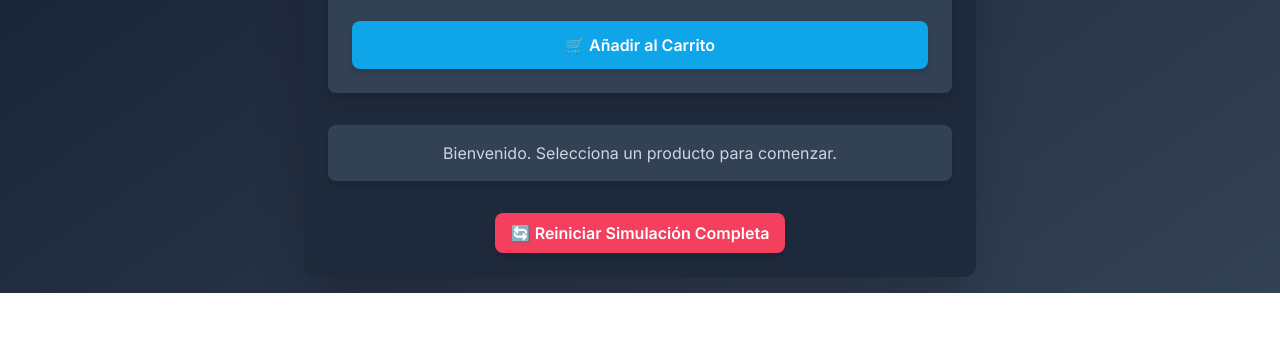
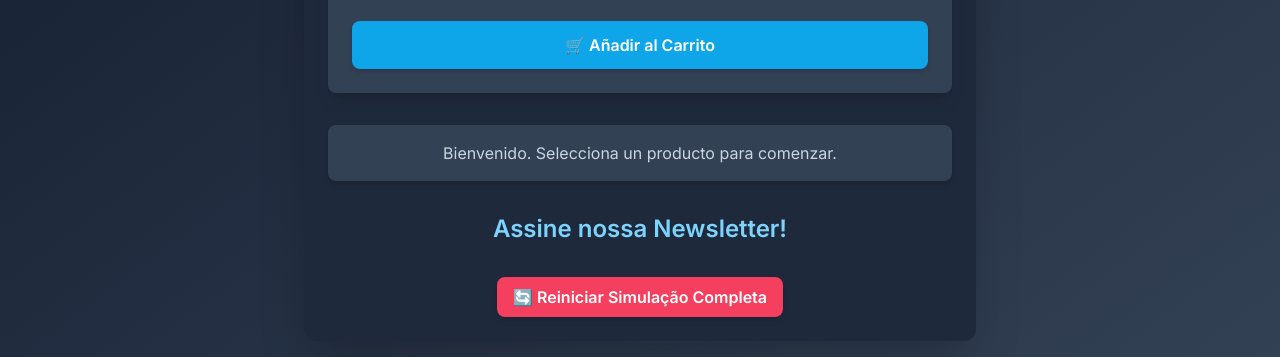
Before and after one commit to janue1111/practilanding2, a website: page index.html in a window 1280 px wide. Shown: the part 591-948 px from the top of the page. Before the commit the page ends 884 px from the top, so only its background shows below. Drawn offline with nearby package versions, Linux system fonts and the light colour scheme.

Commit message:
Update index.html

```diff
--- a/index.html
+++ b/index.html
@@ -60,6 +60,8 @@
         }
     </style>
     <link href="https://fonts.googleapis.com/css2?family=Inter:wght@400;500;600;700&display=swap" rel="stylesheet">
+
+    <!-- MailerLite Universal -->
     <script>
         (function(w,d,e,u,f,l,n){w[f]=w[f]||function(){(w[f].q=w[f].q||[])
         .push(arguments);},l=d.createElement(e),l.async=1,l.src=u,
@@ -67,7 +69,9 @@
         (window,document,'script','https://assets.mailerlite.com/js/universal.js','ml');
         ml('account', '1404722');
     </script>
-    </head>
+    <!-- End MailerLite Universal -->
+
+</head>
 <body class="bg-gradient-to-br from-slate-900 to-slate-700 text-white min-h-screen flex flex-col items-center justify-center p-4 selection:bg-sky-500 selection:text-white">
 
     <div class="container mx-auto p-6 bg-slate-800 shadow-2xl rounded-xl max-w-2xl w-full">
@@ -191,12 +195,18 @@
             </div>
         </section>
 
-        <div class="ml-embedded mt-8" data-form="tAmK3E"></div>
+        <!-- MailerLite Form -->
+        <section id="mailerliteFormSection" class="mt-8 text-center">
+            <h2 class="text-2xl font-semibold text-sky-300 mb-6">Assine nossa Newsletter!</h2>
+            <div class="ml-embedded" data-form="tAmK3E"></div>
+        </section>
+        <!-- End MailerLite Form -->
+
         <div class="mt-8 text-center">
             <button id="resetBtn"
                     onclick="resetFlow()"
                     class="btn bg-rose-500 hover:bg-rose-600 text-white font-semibold py-2 px-4 rounded-lg shadow-md focus:outline-none focus:ring-2 focus:ring-rose-400 focus:ring-opacity-75">
-                🔄 Reiniciar Simulación Completa
+                🔄 Reiniciar Simulação Completa
             </button>
         </div>
     </div>
```
